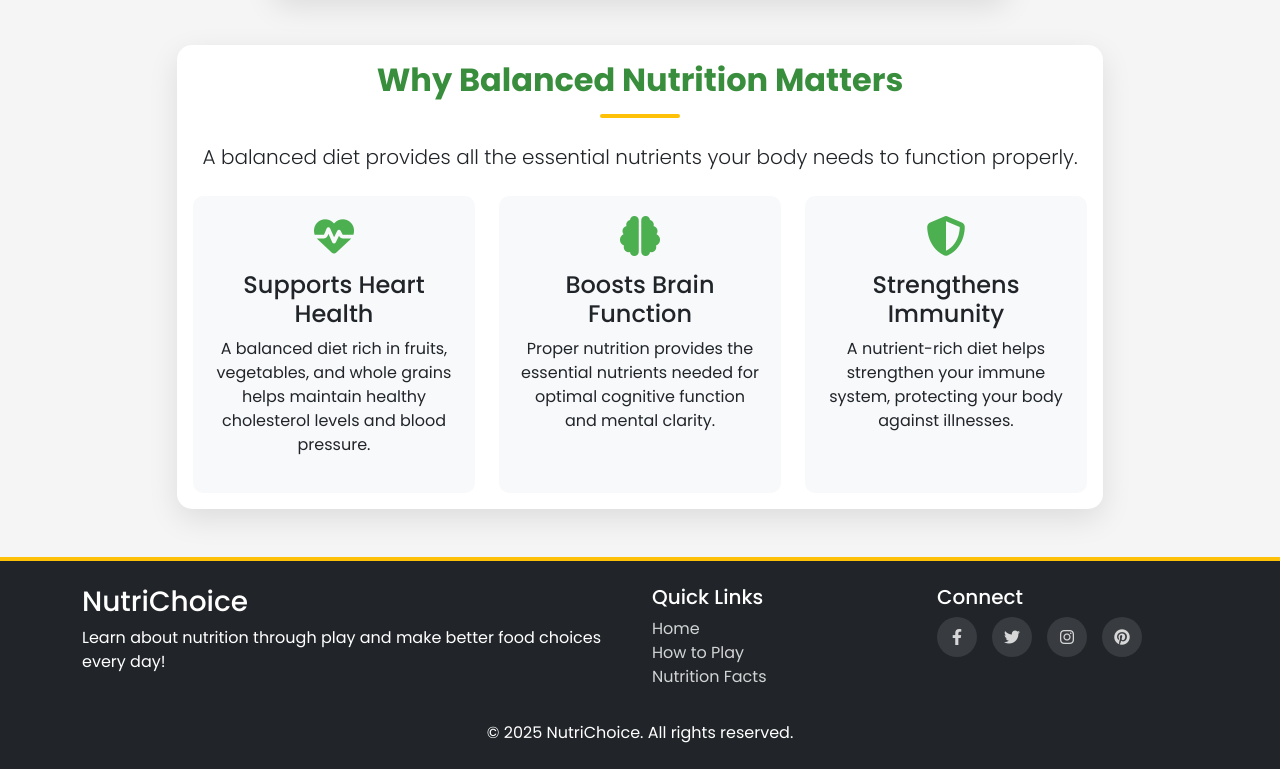
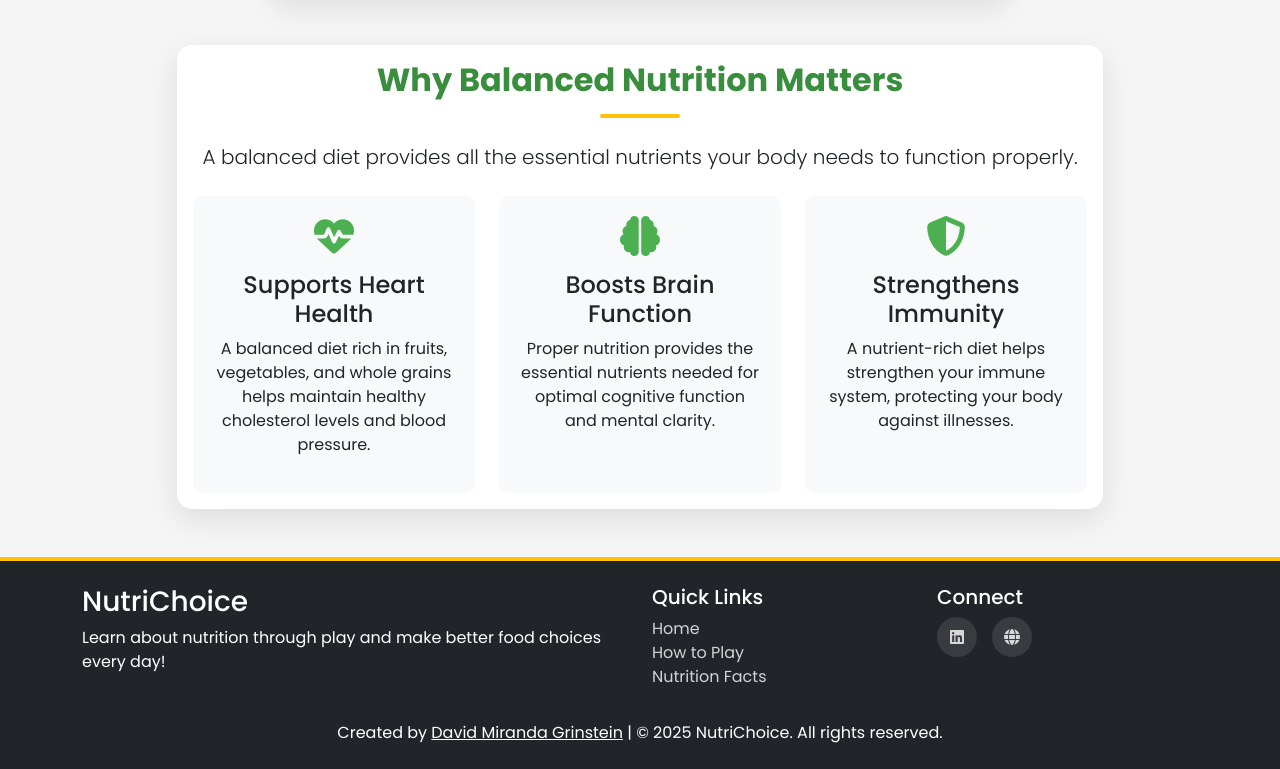
Before and after one commit to grinsteindavid/nutrition-minigame, a plain HTML site: page index.html in a window 1280 px wide. Shown: the part 714-1483 px from the top of the page. Drawn offline with nearby package versions, Linux system fonts and the light colour scheme.

Commit message:
Updates social links and credits in footer
Replaces existing social media links with LinkedIn and personal website links for better connectivity.

Adds credit to David Miranda Grinstein in the footer to acknowledge the creator.

Enhances user engagement by providing direct access to professional profiles.

```diff
--- a/index.html
+++ b/index.html
@@ -304,16 +304,14 @@
                 <div class="col-md-3">
                     <h5>Connect</h5>
                     <div class="social-icons">
-                        <a href="#" class="social-icon"><i class="fab fa-facebook-f"></i></a>
-                        <a href="#" class="social-icon"><i class="fab fa-twitter"></i></a>
-                        <a href="#" class="social-icon"><i class="fab fa-instagram"></i></a>
-                        <a href="#" class="social-icon"><i class="fab fa-pinterest"></i></a>
+                        <a href="https://www.linkedin.com/in/david-m-b3aa3584/" class="social-icon" target="_blank"><i class="fab fa-linkedin"></i></a>
+                        <a href="https://grinsteindavid.github.io/" class="social-icon" target="_blank"><i class="fas fa-globe"></i></a>
                     </div>
                 </div>
             </div>
             <div class="row mt-3">
                 <div class="col-12 text-center">
-                    <p class="mb-0">© 2025 NutriChoice. All rights reserved.</p>
+                    <p class="mb-0">Created by <a href="https://grinsteindavid.github.io/" class="text-white text-decoration-underline" target="_blank">David Miranda Grinstein</a> | © 2025 NutriChoice. All rights reserved.</p>
                 </div>
             </div>
         </div>
```
